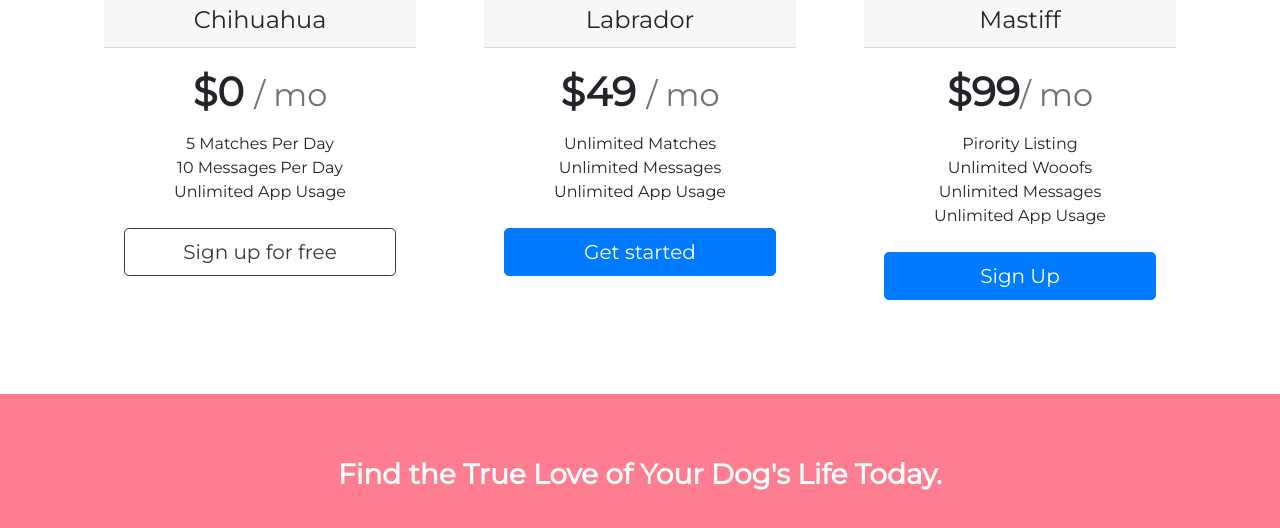
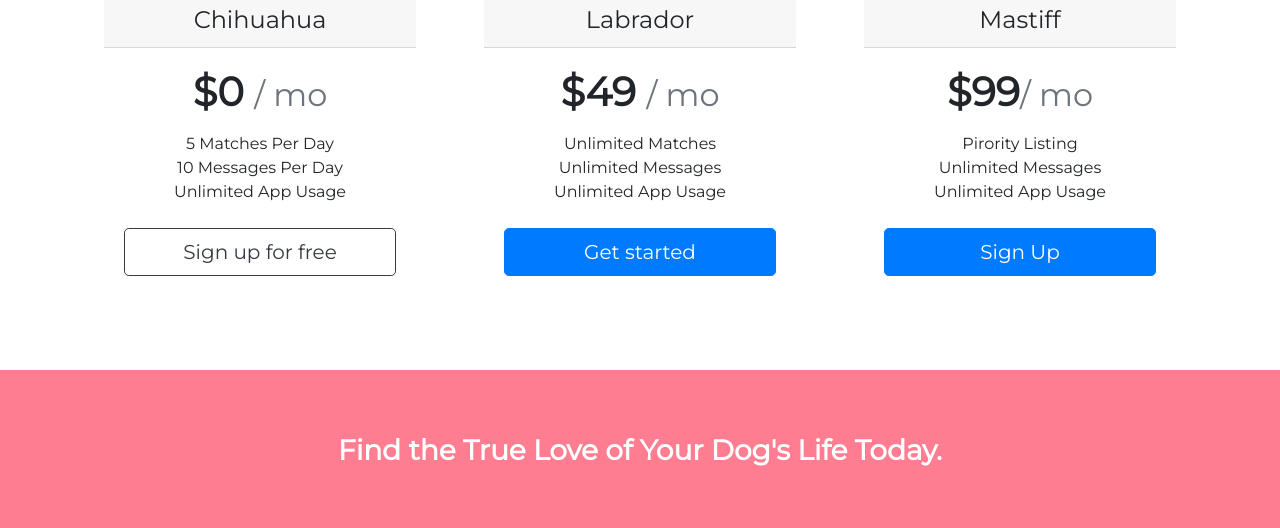
Before and after one commit to samjsolomon/Tindog, a plain HTML site: page index.html in a window 1280 px wide. Shown: the part 1708-2236 px from the top of the page. Drawn offline with nearby package versions, Linux system fonts and the light colour scheme; a web font is replaced by a local one.

Commit message:
Update index.html

```diff
--- a/index.html
+++ b/index.html
@@ -180,7 +180,6 @@
             <h1 class="card-title pricing-card-title">$99<small class="text-muted">/ mo</small></h1>
             <ul class="list-unstyled mt-3 mb-4">
               <li>Pirority Listing </li>
-              <li>Unlimited Wooofs </li>
               <li>Unlimited Messages </li>
               <li>Unlimited App Usage</li>
             </ul>
```
